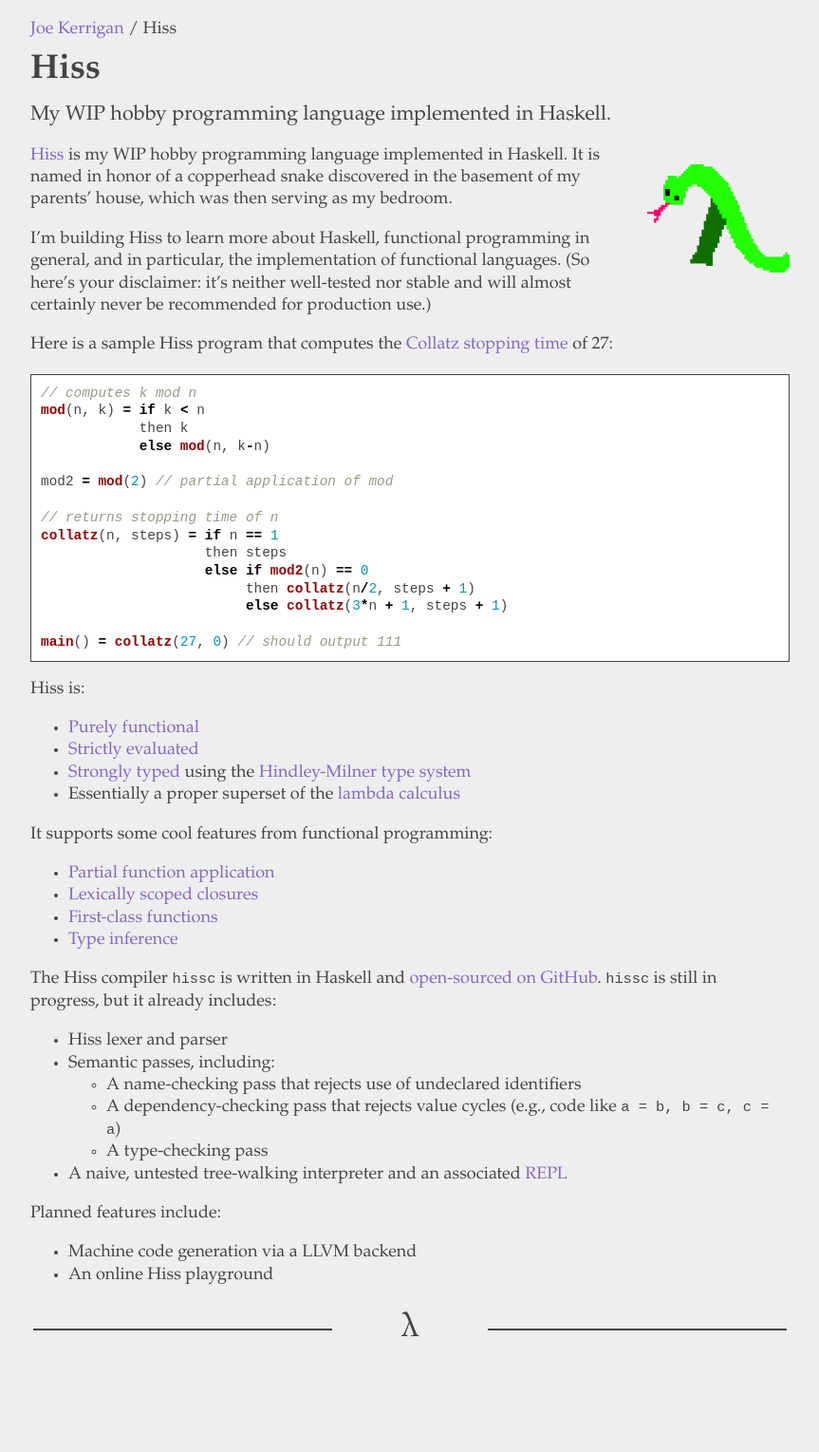
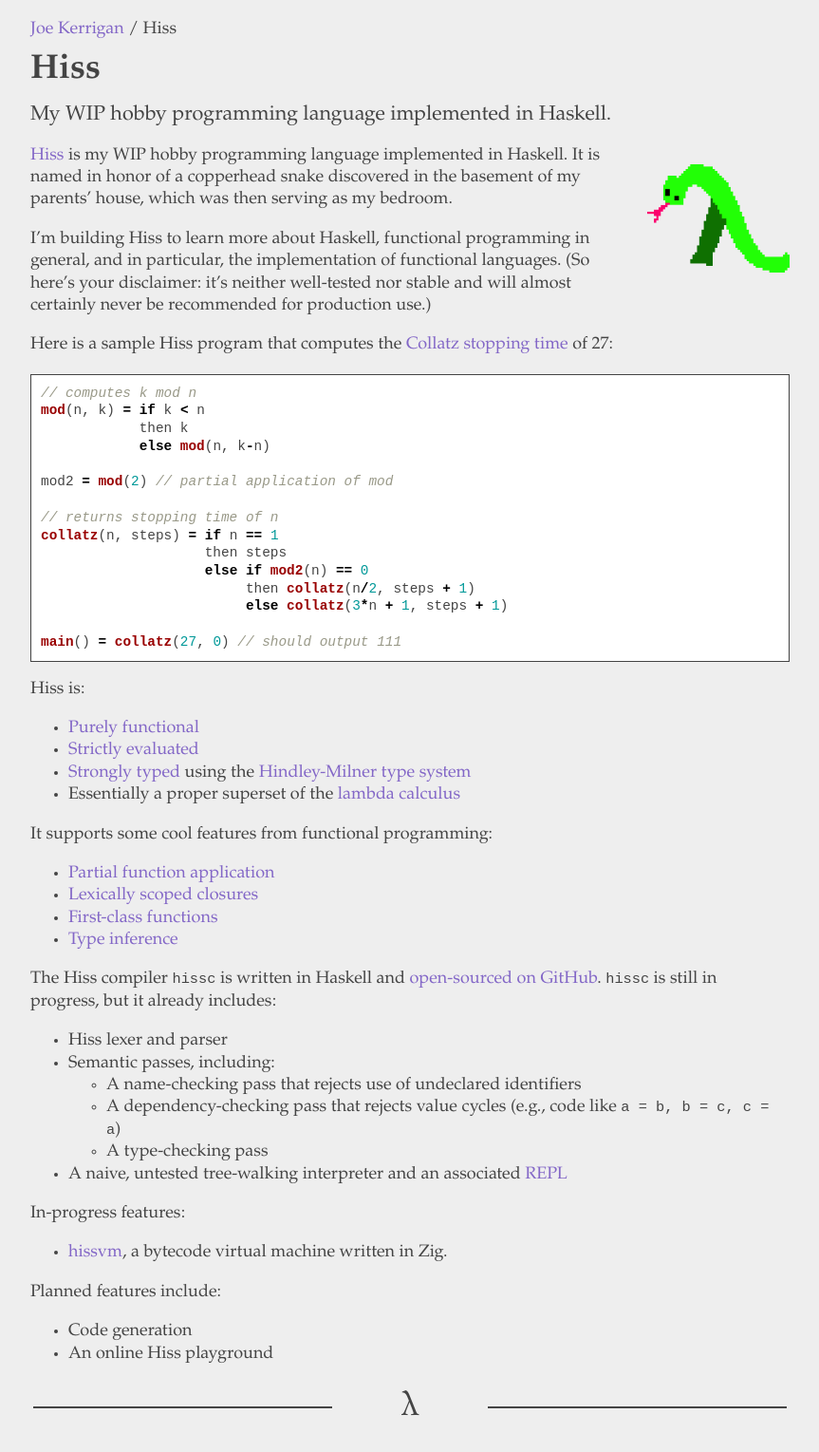
Before and after one commit to joek13/joek13.github.io, a Jekyll site: the page built from hiss/index.md, in a window 1280 px wide. Shown: the whole page at 95% size, without its empty margins (208-1071 px from the left). Built offline with Jekyll 4.4.1, drawn with Linux system fonts in a browser that asks for light colours; before the commit the page ends 1446 px from its top, so only the background shows below that.

Commit message:
Add note about bytecode VM

```diff
--- a/hiss/index.md
+++ b/hiss/index.md
@@ -53,6 +53,9 @@ The Hiss compiler `hissc` is written in Haskell and [open-sourced on GitHub](htt
      - A type-checking pass
 - A naive, untested tree-walking interpreter and an associated [REPL](https://en.wikipedia.org/wiki/Read%E2%80%93eval%E2%80%93print_loop)
 
+In-progress features:
+- [hissvm](https://github.com/joek13/hissvm), a bytecode virtual machine written in Zig.
+
 Planned features include:
-- Machine code generation via a LLVM backend
+- Code generation
 - An online Hiss playground
```
